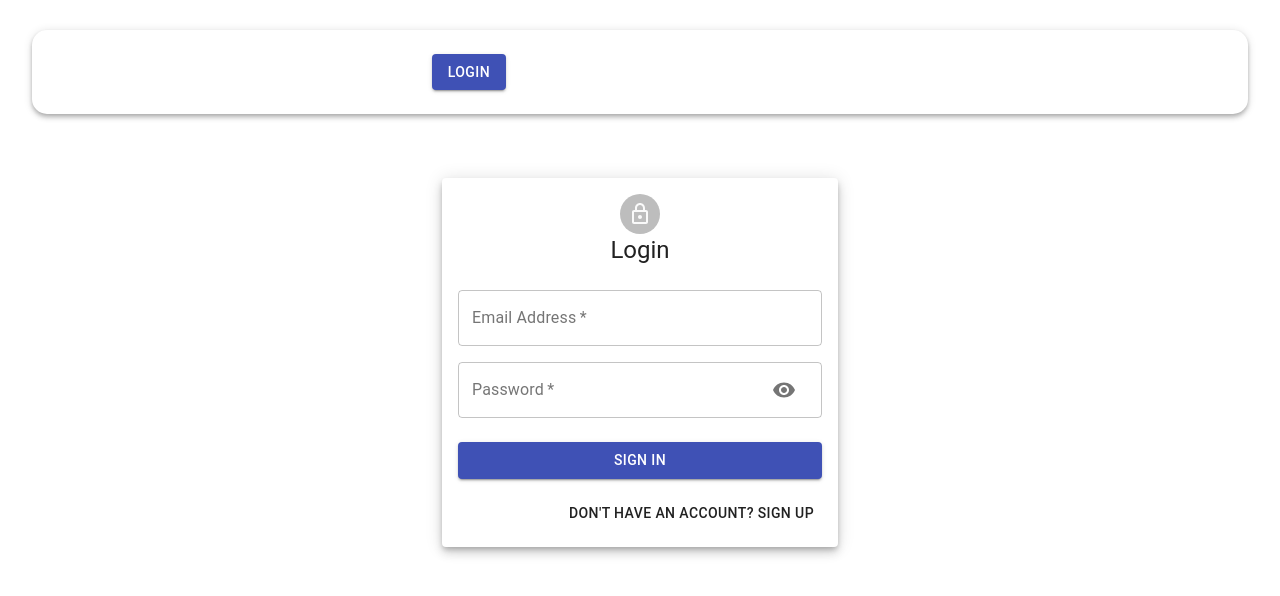
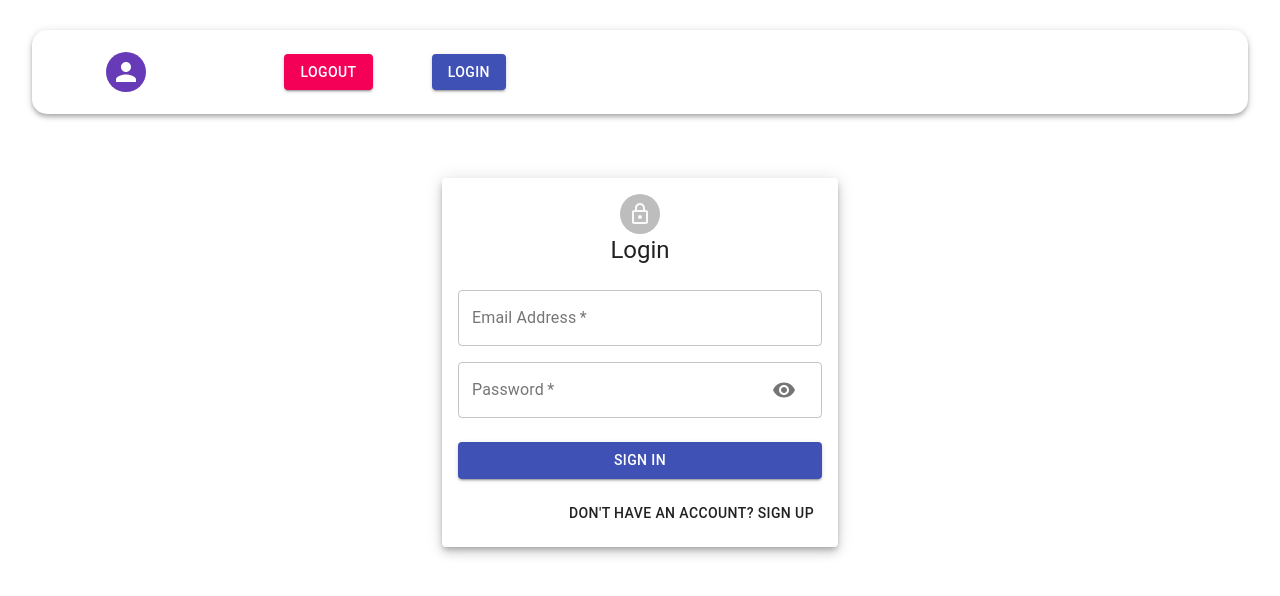
Before and after one commit to cspark0610/covid19-frontend, a React (Create React App) app: page /auth in a window 1280 px wide. Shown: the top 596 px of the page. Built offline with nearby package versions, Linux system fonts and the light colour scheme.

Commit message:
Update Navbar.js

```diff
--- a/src/components/Navbar/Navbar.js
+++ b/src/components/Navbar/Navbar.js
@@ -13,9 +13,7 @@ const Navbar = () => {
 
 	const logout = () => {
 		localStorage.clear();
-
 		history.push('/auth');
-
 		setUser(null);
 	};
 
@@ -32,7 +30,6 @@ const Navbar = () => {
 	return (
 		<AppBar className={classes.appBar} position="static" color="inherit">
 			<Toolbar className={classes.toolbar}>
-				{user?.result ? (
 				<div className={classes.profile}>
 					<Avatar className={classes.purple} alt={user?.result.name} src={user?.result.imageUrl}>
 						{user?.result.name.charAt(0)}
@@ -43,12 +40,10 @@ const Navbar = () => {
 					<Button variant="contained" className={classes.logout} color="secondary" onClick={logout}>
 						Logout
 					</Button>
-					</div>
-				) : (
 					<Button component={Link} to="/auth" variant="contained" color="primary">
 						Login
 					</Button>
-				)}
+				</div>
 			</Toolbar>
 		</AppBar>
 	);
```
Lines whose indentation alone changed are shown as unchanged.
